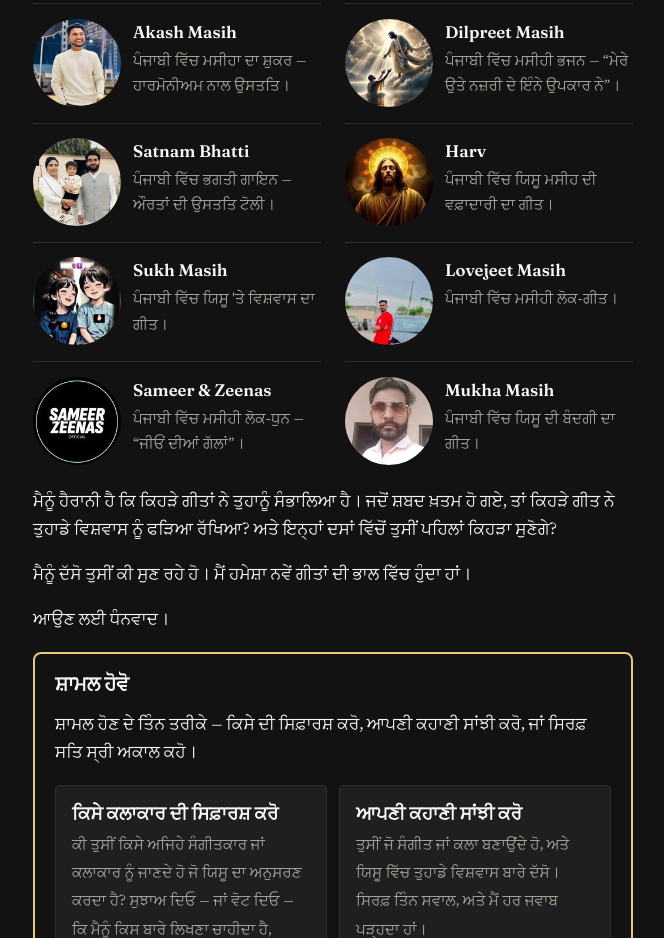
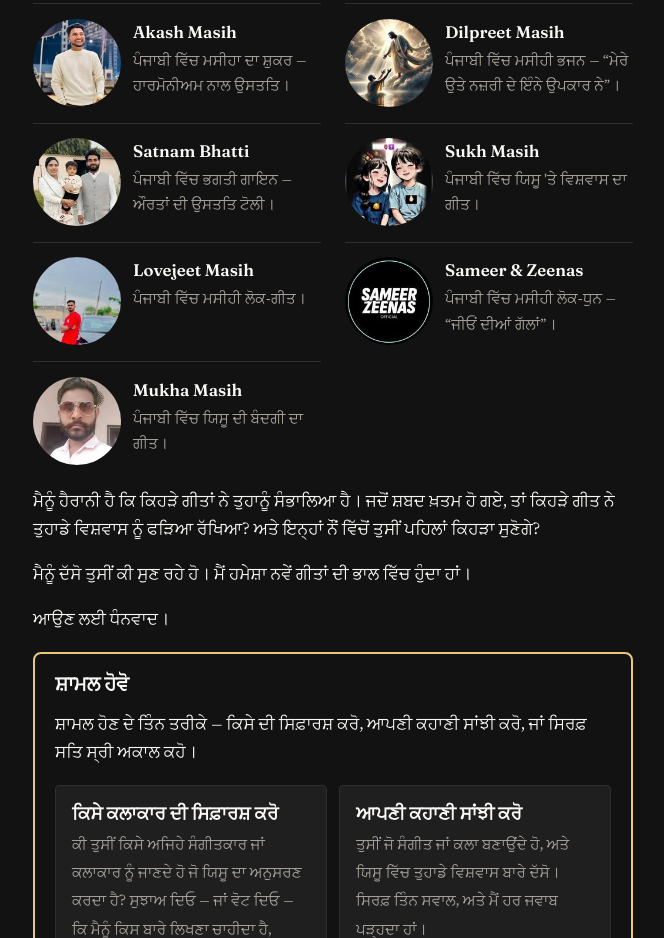
Before and after one commit to streamjonathan/jonathanmccallum-pa, an Eleventy site: page content/posts/2026-11-23-music-and-faith.md in a window 1280 px wide. Shown: the part 842-1780 px from the top of the page, without its empty margins (307-971 px from the left). Built offline with nearby package versions, Linux system fonts and the light colour scheme; Eleventy itself is replaced by a stand-in of ours; files that its build step writes are made by us from their sources.

Commit message:
Remove Harv card from Music and Faith: reel frames live singing with AI-generated Jesus illustration (top/bottom panels, whole video)
Reel DLvAHy6TPQN: centre panel is a real singer live in church, but the
top and bottom panels are a static AI-generated illustration of Jesus
teaching a crowd, present for the entire video — AI imagery is a
substantive part of the reel. 10 cards -> 9; count wording updated
(ਦਸਾਂ -> ਨੌਂ). shareImage unchanged (Chandan Singh, still first card).

```diff
--- a/content/posts/2026-11-23-music-and-faith.md
+++ b/content/posts/2026-11-23-music-and-faith.md
@@ -42,11 +42,6 @@ shareImage: /images/music-faith/chandansinghmusics.jpg
 <span class="ig-card__text"><span class="ig-card__name">Satnam Bhatti</span>
 <span class="ig-card__note">ਪੰਜਾਬੀ ਵਿੱਚ ਭਗਤੀ ਗਾਇਨ — ਔਰਤਾਂ ਦੀ ਉਸਤਤਿ ਟੋਲੀ।</span></span>
 </a>
-<a class="ig-card" href="https://www.instagram.com/reel/DLvAHy6TPQN/" target="_blank" rel="noopener">
-<img class="ig-card__img" src="/images/music-faith/harv_ji.jpg" alt="Harv" loading="lazy" width="150" height="150">
-<span class="ig-card__text"><span class="ig-card__name">Harv</span>
-<span class="ig-card__note">ਪੰਜਾਬੀ ਵਿੱਚ ਯਿਸੂ ਮਸੀਹ ਦੀ ਵਫ਼ਾਦਾਰੀ ਦਾ ਗੀਤ।</span></span>
-</a>
 <a class="ig-card" href="https://www.instagram.com/reel/DOfjYFvEsCQ/" target="_blank" rel="noopener">
 <img class="ig-card__img" src="/images/music-faith/sukh_masih_507.jpg" alt="Sukh Masih" loading="lazy" width="150" height="150">
 <span class="ig-card__text"><span class="ig-card__name">Sukh Masih</span>
@@ -69,7 +64,7 @@ shareImage: /images/music-faith/chandansinghmusics.jpg
 </a>
 </div>
 
-ਮੈਨੂੰ ਹੈਰਾਨੀ ਹੈ ਕਿ ਕਿਹੜੇ ਗੀਤਾਂ ਨੇ ਤੁਹਾਨੂੰ ਸੰਭਾਲਿਆ ਹੈ। ਜਦੋਂ ਸ਼ਬਦ ਖ਼ਤਮ ਹੋ ਗਏ, ਤਾਂ ਕਿਹੜੇ ਗੀਤ ਨੇ ਤੁਹਾਡੇ ਵਿਸ਼ਵਾਸ ਨੂੰ ਫੜਿਆ ਰੱਖਿਆ? ਅਤੇ ਇਨ੍ਹਾਂ ਦਸਾਂ ਵਿੱਚੋਂ ਤੁਸੀਂ ਪਹਿਲਾਂ ਕਿਹੜਾ ਸੁਣੋਗੇ?
+ਮੈਨੂੰ ਹੈਰਾਨੀ ਹੈ ਕਿ ਕਿਹੜੇ ਗੀਤਾਂ ਨੇ ਤੁਹਾਨੂੰ ਸੰਭਾਲਿਆ ਹੈ। ਜਦੋਂ ਸ਼ਬਦ ਖ਼ਤਮ ਹੋ ਗਏ, ਤਾਂ ਕਿਹੜੇ ਗੀਤ ਨੇ ਤੁਹਾਡੇ ਵਿਸ਼ਵਾਸ ਨੂੰ ਫੜਿਆ ਰੱਖਿਆ? ਅਤੇ ਇਨ੍ਹਾਂ ਨੌਂ ਵਿੱਚੋਂ ਤੁਸੀਂ ਪਹਿਲਾਂ ਕਿਹੜਾ ਸੁਣੋਗੇ?
 
 ਮੈਨੂੰ ਦੱਸੋ ਤੁਸੀਂ ਕੀ ਸੁਣ ਰਹੇ ਹੋ। ਮੈਂ ਹਮੇਸ਼ਾ ਨਵੇਂ ਗੀਤਾਂ ਦੀ ਭਾਲ ਵਿੱਚ ਹੁੰਦਾ ਹਾਂ।
 
```
